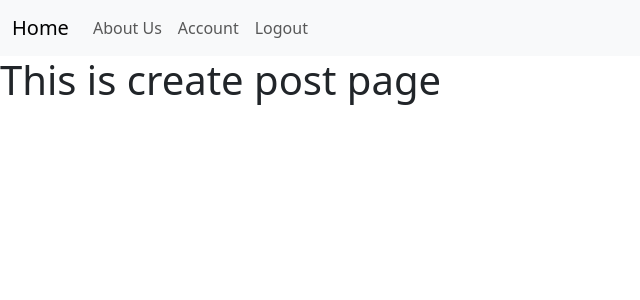
After one commit to Rezuanul-Islam-Fahim/company-blog-flask, a Flask app: page /posts/create in a window 1280 px wide. The commit adds this page. Shown: the top 300 px of the page, without its empty margins (0-640 px from the left). Run offline with Flask 3, Linux system fonts and the light colour scheme; the visitor is signed in with stand-in values (Sample User, id 1).

Commit message:
Create create_post view

```diff
--- a/blog/models.py
+++ b/blog/models.py
@@ -53,10 +53,10 @@ class Post(db.Model):
     )
     datetime = db.Column(db.DateTime, nullable=False, default=datetime.utcnow)
 
-    def __init__(self, title, desc, user_id):
+    def __init__(self, title, desc, author_id):
         self.title = title
         self.desc = desc
-        self.user_id = user_id
+        self.author_id = author_id
 
     def __repr__(self):
         return f'Title: {self.title}, datetime: {self.datetime}, desc: {self.desc}'
--- a/blog/posts/forms.py
+++ b/blog/posts/forms.py
@@ -3,7 +3,7 @@ from wtforms import StringField, TextAreaField, SubmitField
 from wtforms.validators import DataRequired
 
 
-class BlogPost(FlaskForm):
+class BlogPostForm(FlaskForm):
 
     title = StringField('Title: ', validators=[DataRequired()])
     description = TextAreaField('Description: ', validators=[DataRequired()])
--- a/blog/posts/views.py
+++ b/blog/posts/views.py
@@ -1,5 +1,9 @@
-from flask import Blueprint, render_template, request, url_for
+from flask import Blueprint, render_template, request, url_for, redirect
+from flask_login import current_user, login_required
+from blog import db
 from blog.models import User, Post
+from blog.posts.forms import BlogPostForm
+from blog.models import Post
 
 posts = Blueprint('posts', __name__)
 
@@ -15,6 +19,27 @@ def user_posts(username):
     return render_template('user-blog-posts.html', user=user, posts=posts)
 
 
-@posts.route('blog_post')
-def blog_post():
+@posts.route('/blog_posts')
+def blog_posts():
     pass
+
+
+@posts.route('/create')
+@login_required
+def create_post():
+
+    form = BlogPostForm()
+
+    if form.validate_on_submit():
+
+        new_post = Post(
+            title=form.title,
+            desc=form.description,
+            author_id=current_user.id
+        )
+        db.session.add(new_post)
+        db.session.commit()
+
+        return redirect(url_for('core.home'))
+
+    return render_template('create-post.html')
--- /dev/null
+++ b/blog/templates/create-post.html
@@ -0,0 +1,5 @@
+{% extends "base.html" %}
+
+{% block content %}
+<h1>This is create post page</h1>
+{% endblock %}
--- a/blog/templates/user-blog-posts.html
+++ b/blog/templates/user-blog-posts.html
@@ -7,7 +7,7 @@
     <br />
 
     {% for post in posts.items %}
-    <a href="{{ url_for('posts.blog_post', id='post.id') }}">
+    <a href="{{ url_for('posts.blog_posts', id='post.id') }}">
         <h2>{{ post.title }}</h2>
     </a>
     <p>Published by: <a href="{{ url_for('posts.user_posts', username=user.username) }}">{{ user.username }}</a></p>
```
